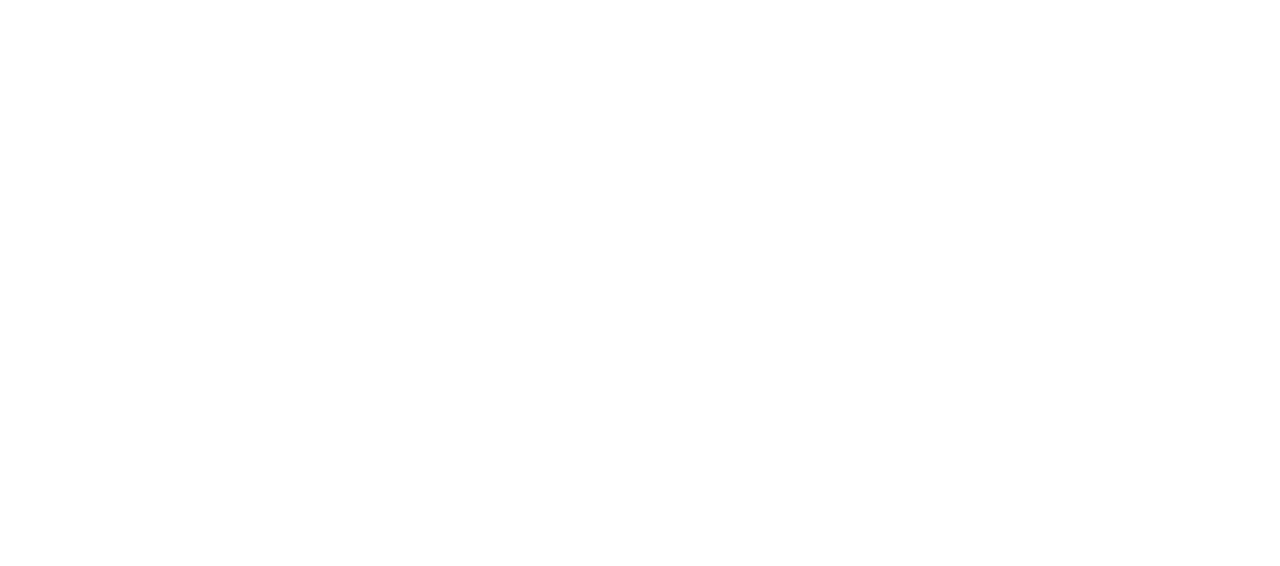
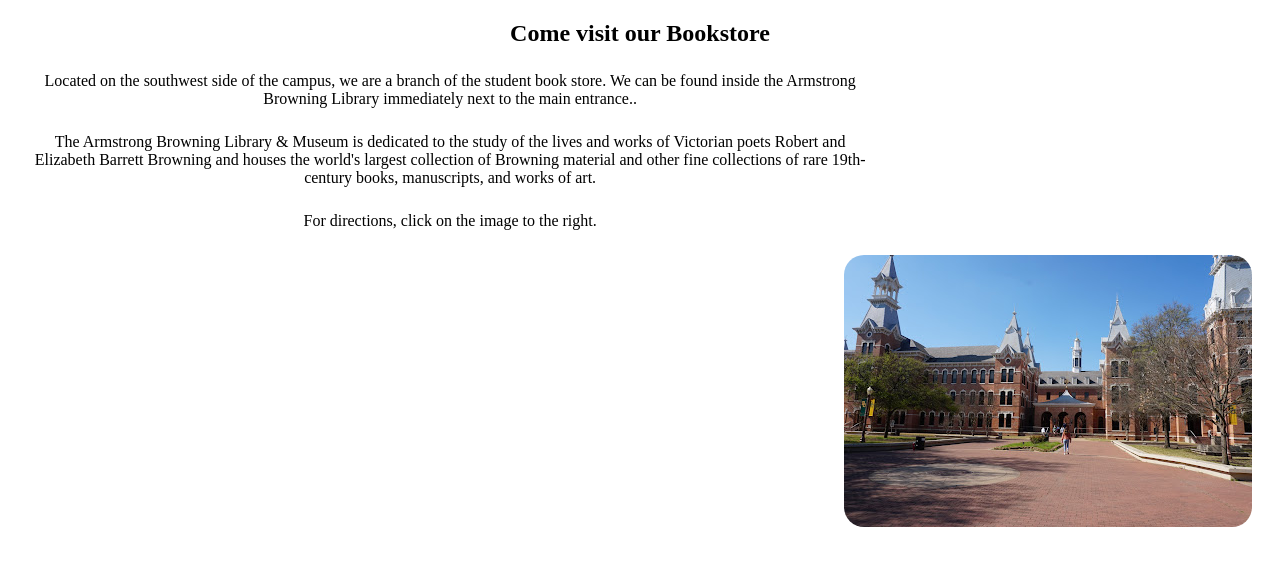
Before and after one commit to willissa2121/library_checkout_proj_3, an Angular app in the folder project-ui/: page /location in a window 1280 px wide. Before the commit this address led to /. Shown: the top 566 px of the page. Built offline with nearby package versions, Linux system fonts and the light colour scheme.

Commit message:
UI Update
Updated to have location section

```diff
--- a/project-ui/src/app/app-routing.module.ts
+++ b/project-ui/src/app/app-routing.module.ts
@@ -1,10 +1,12 @@
 import { NgModule } from '@angular/core';
 import { RouterModule, Routes } from '@angular/router';
 import { HomeComponent } from './home/home.component';
+import { LocationComponent } from './location/location.component';
 
 const routes: Routes = [
   { path: '', redirectTo: 'home', pathMatch: 'full'},
   { path: 'home', component: HomeComponent },
+  { path: 'location', component: LocationComponent },
 ];
 
 @NgModule({
--- a/project-ui/src/app/app.module.ts
+++ b/project-ui/src/app/app.module.ts
@@ -4,11 +4,13 @@
 import { AppRoutingModule } from './app-routing.module';
 import { AppComponent } from './app.component';
 import { HomeComponent } from './home/home.component';
+import { LocationComponent } from './location/location.component';
 
 @NgModule({
   declarations: [
     AppComponent,
-    HomeComponent
+    HomeComponent,
+    LocationComponent
   ],
   imports: [
     BrowserModule,
--- /dev/null
+++ b/project-ui/src/app/location/location.component.css
@@ -0,0 +1,8 @@
+h2{
+    text-align: center;;
+  }
+  p{
+    text-align:center;
+    width: auto;
+    margin:25px;
+  }
--- /dev/null
+++ b/project-ui/src/app/location/location.component.html
@@ -0,0 +1,14 @@
+<h2>Come visit our Bookstore</h2>
+
+<p style="width: 66%;">Located on the southwest side of the campus, we are a branch of the student book store.
+  We can be found inside the Armstrong Browning Library immediately next to the main entrance..</p>
+
+<p style="width: 66%;">The Armstrong Browning Library & Museum is dedicated to the study of the lives and works
+  of Victorian poets Robert and Elizabeth Barrett Browning and houses the world's largest
+  collection of Browning material and other fine collections of rare 19th-century books,
+  manuscripts, and works of art.</p>
+
+<p style="width: 66%;">For directions, click on the image to the right.</p>
+
+  <a href="https://www.google.com/maps/place/Armstrong+Browning+Library/@31.5436905,-97.1200085,17z/data=!4m5!3m4!1s0x864f8238a5508fd9b:0x8df375205315bf6c!8m2!3d31.5431622!4d-97.1200987"
+    target="_blank"><img src="assets/Baylor.jpg" style="display: block; margin: 20px; border-radius: 20px; margin-left: auto;"/></a>
--- /dev/null
+++ b/project-ui/src/app/location/location.component.ts
@@ -0,0 +1,15 @@
+import { Component, OnInit } from '@angular/core';
+
+@Component({
+  selector: 'app-location',
+  templateUrl: './location.component.html',
+  styleUrls: ['./location.component.css']
+})
+export class LocationComponent implements OnInit {
+
+  constructor() { }
+
+  ngOnInit(): void {
+  }
+
+}
```
Also changed, not shown: project-ui/src/assets/Baylor.jpg (added), 1 other file (tests, documents, lock files or other folders).
